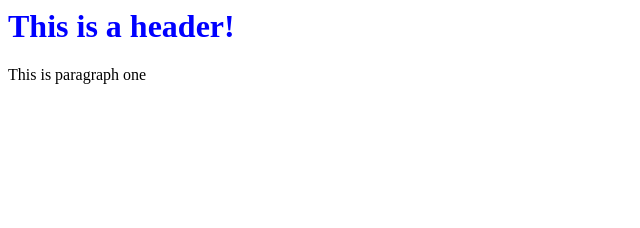
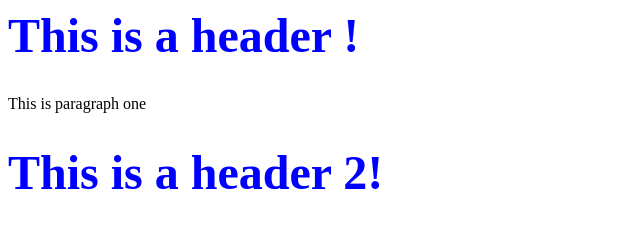
Before and after one commit to hh12271/sample-repository, a plain HTML site: page index.html in a window 1280 px wide. Shown: the whole page, without its empty margins (0-640 px from the left). Drawn offline with Linux system fonts and the light colour scheme.

Commit message:
Added 2nd header in the file

```diff
--- a/index.html
+++ b/index.html
@@ -1,12 +1,13 @@
 <html>
   <head>
     <style>
-      H1 {color: blue; font-size: 200%}
+      H1 {color: blue; font-size:300%}
       P {color: black}
     </style>
   </head>
   <body>
-    <H1> This is a header! </H1>
+    <H1> This is a header ! </H1>
     <P> This is paragraph one </P>
+    <H1> This is a header 2! </H1>
   </body>
 </html>
```
